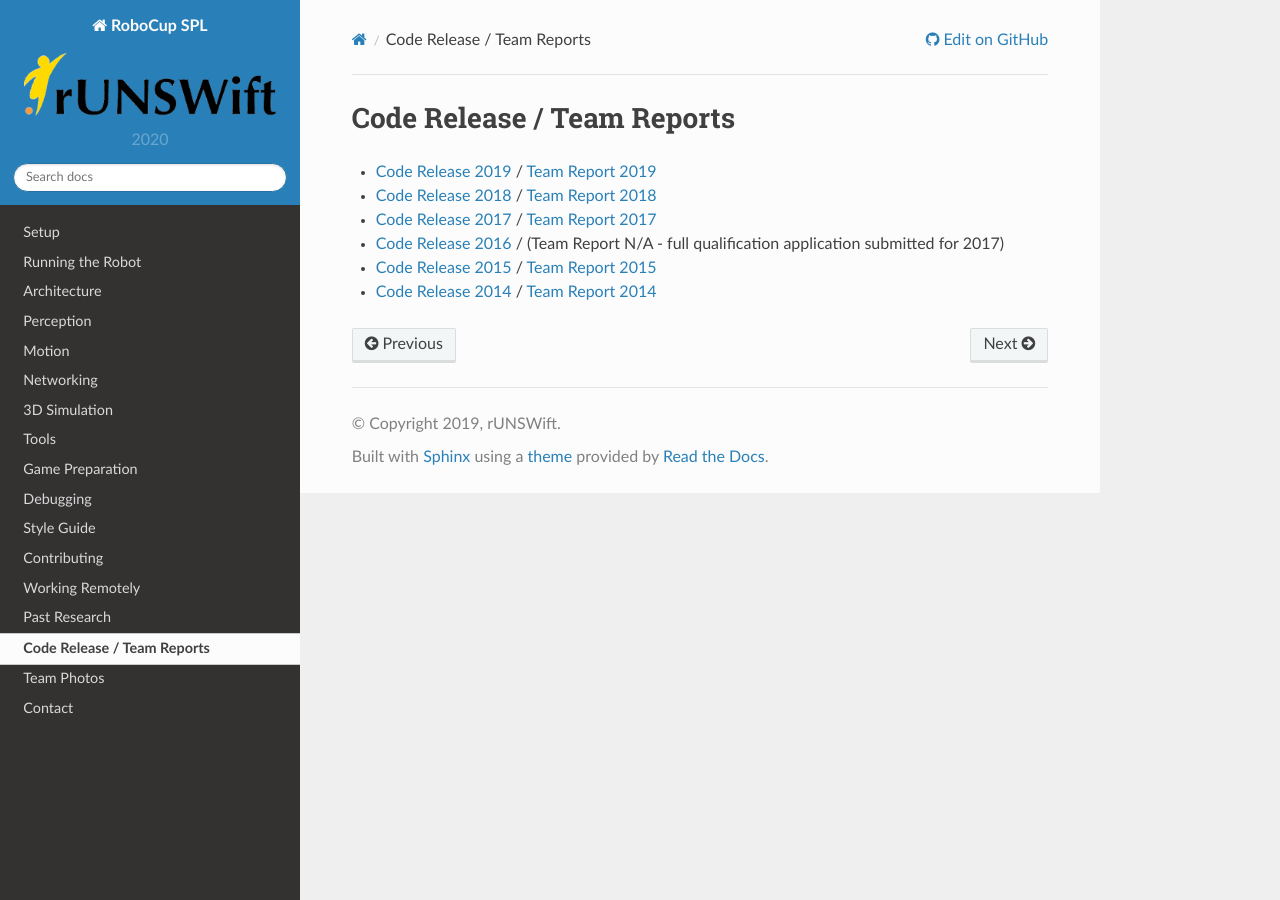
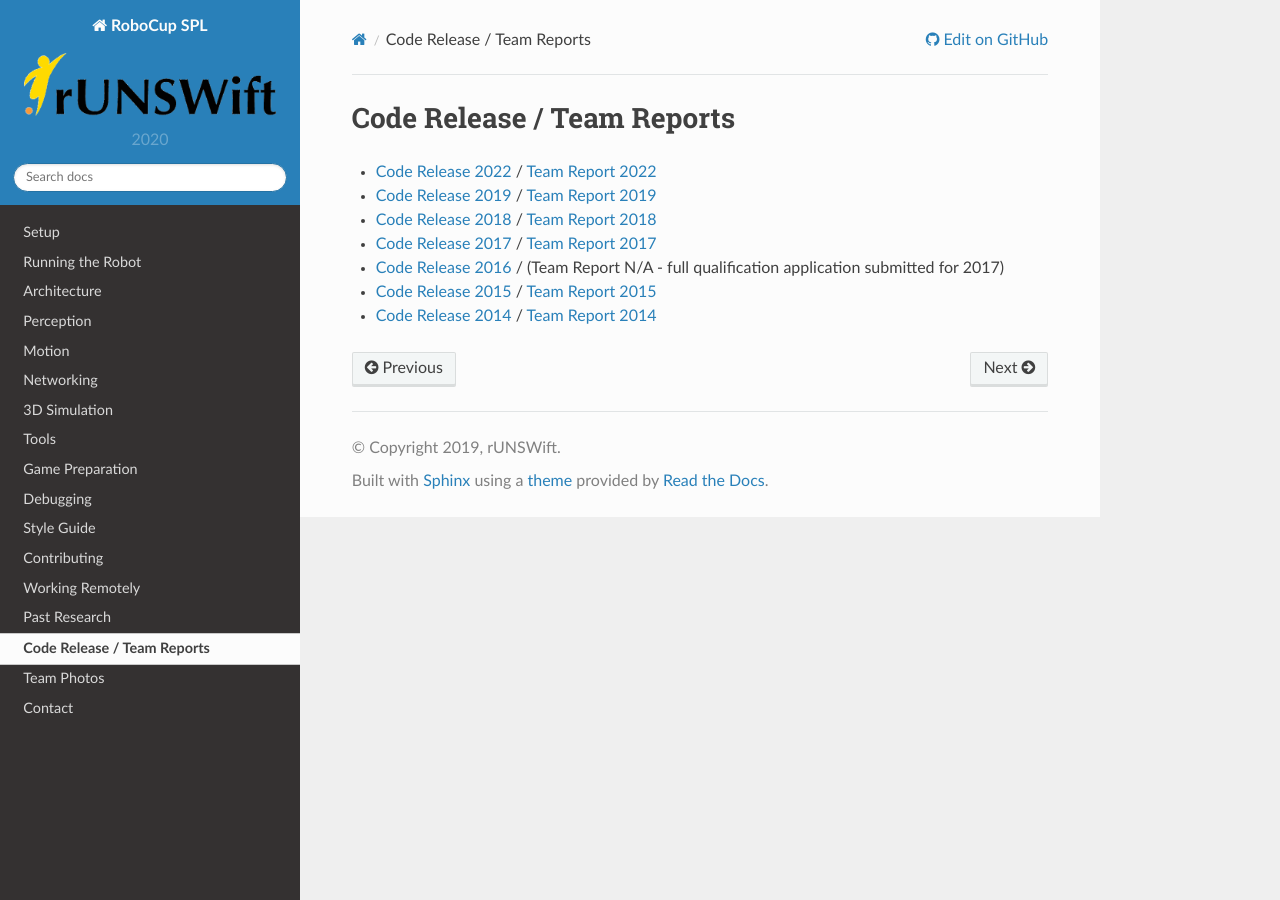
Before and after one commit to UNSWComputing/rUNSWift-docs, a Sphinx documentation site: the page built from source/code_releases_team_reports.rst, in a window 1280 px wide. Built offline with Sphinx 7.4.7 and the Read the Docs theme 2.0.0, drawn with Linux system fonts in a browser that asks for light colours.

Commit message:
Update code_releases_team_reports.rst

```diff
--- a/source/code_releases_team_reports.rst
+++ b/source/code_releases_team_reports.rst
@@ -2,6 +2,8 @@
 Code Release / Team Reports
 ###########################
 
+* `Code Release 2022 <https://github.com/UNSWComputing/rUNSWift-2022-release>`_ /
+  `Team Report 2022 <https://github.com/UNSWComputing/rUNSWift-2022-release/raw/main/RoboCup_SPL_2022_rUNSWift_Team_Paper.pdf>`_
 * `Code Release 2019 <https://github.com/UNSWComputing/rUNSWift-2019-release>`_ /
   `Team Report 2019 <https://github.com/UNSWComputing/rUNSWift-2019-release/raw/master/rUNSWift_Team_Report.pdf>`_
 * `Code Release 2018 <https://github.com/UNSWComputing/rUNSWift-2018-release>`_ /
```
